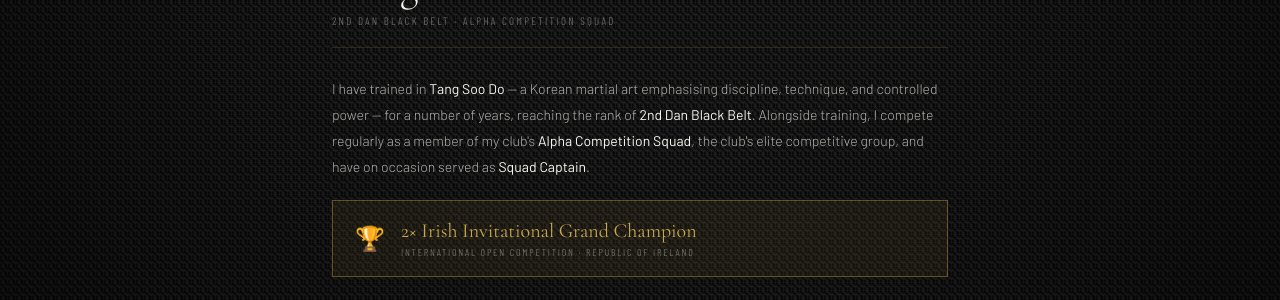
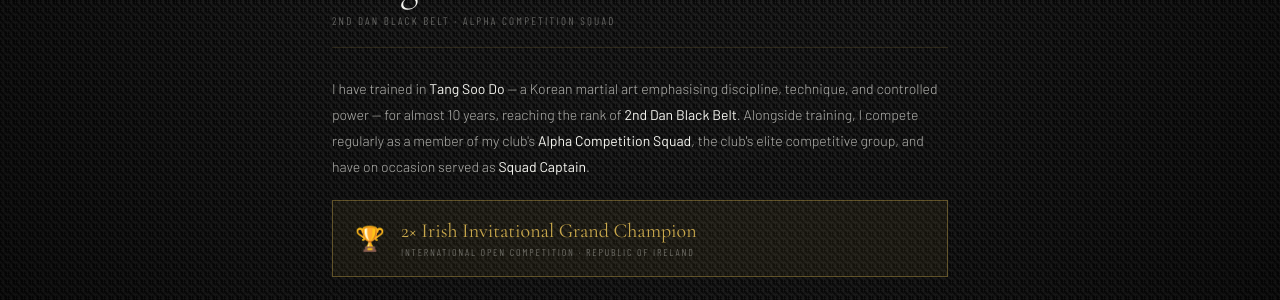
Before and after one commit to jrfoster09/jrfoster09.github.io, a Jekyll site: the page built from portfolio/hobbies.html, in a window 1280 px wide. Shown: the part 326-626 px from the top of the page. Built offline with Jekyll 4.4.1, drawn with Linux system fonts in a browser that asks for light colours; some web fonts are replaced.

Commit message:
Update hobbies.html

```diff
--- a/portfolio/hobbies.html
+++ b/portfolio/hobbies.html
@@ -302,7 +302,7 @@ label: Outside the classroom
 
   <p class="hobby-body">
     I have trained in <strong>Tang Soo Do</strong> — a Korean martial art emphasising
-    discipline, technique, and controlled power — for a number of years, reaching the
+    discipline, technique, and controlled power — for almost 10 years, reaching the
     rank of <strong>2nd Dan Black Belt</strong>. Alongside training, I compete regularly
     as a member of my club's <strong>Alpha Competition Squad</strong>, the club's elite
     competitive group, and have on occasion served as <strong>Squad Captain</strong>.
```
